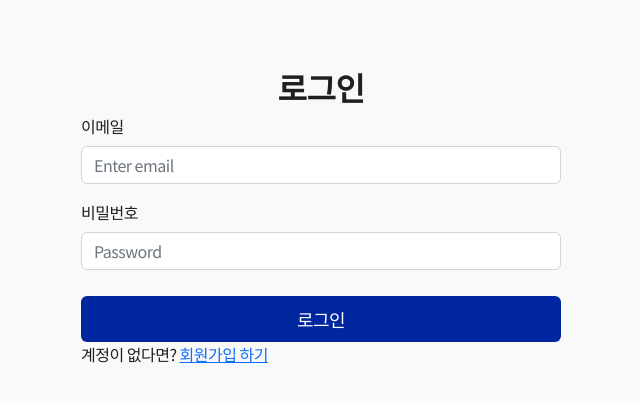
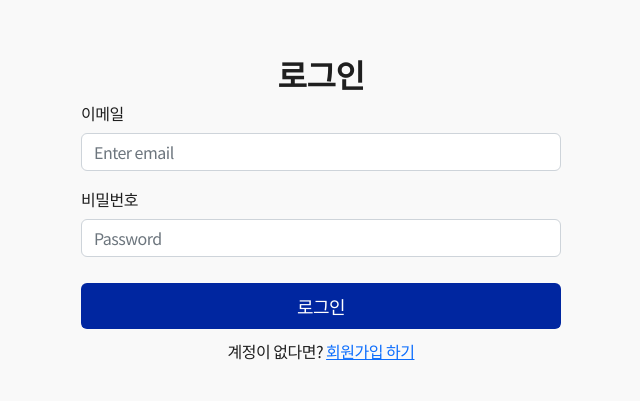
Before and after one commit to joooo24/todo-fe, a React (Create React App) app: page /login in a window 1280 px wide. Shown: the part 183-584 px from the top of the page, without its empty margins (319-959 px from the left). Built offline with nearby package versions, Linux system fonts and the light colour scheme; a web font is replaced by a local one.

Commit message:
chore: 회원가입 버튼 수정

```diff
--- a/src/pages/users/LoginPage.js
+++ b/src/pages/users/LoginPage.js
@@ -99,9 +99,9 @@ const LoginPage = ({ setLoginUserData, loginUserData }) => {
 
                 <div className="button-wrap">
                     <button type="submit" className="btn btn-submit">로그인</button>
-                    <span>
+                    <p>
                         계정이 없다면? <Link to="/register">회원가입 하기</Link>
-                    </span>
+                    </p>
                 </div>
             </Form>
 
--- a/src/pages/users/users.scss
+++ b/src/pages/users/users.scss
@@ -27,6 +27,14 @@
             padding-top: 6px;
             color: rgb(190, 0, 0);
         }
+
+        .button-wrap {
+            p {
+                margin-top: 10px;
+                width: 100%;
+                text-align: center;
+            }
+        }
     }
 }
 
```
